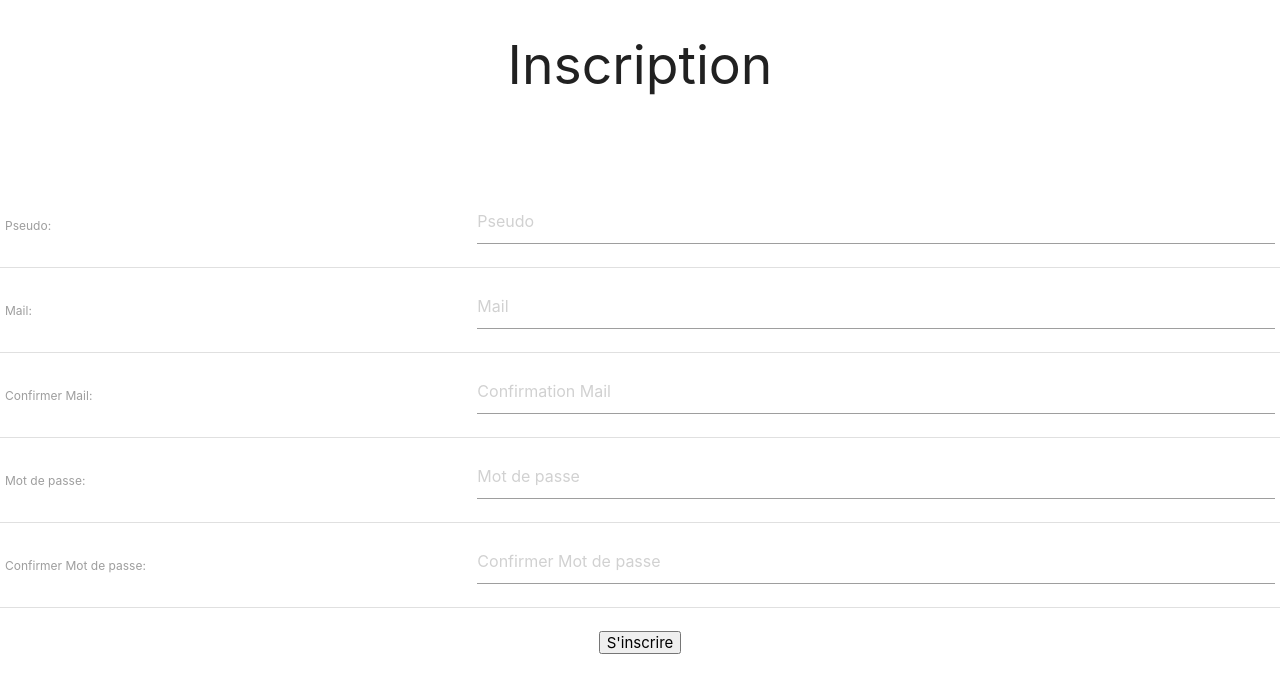
After one commit to evanhzg/lebonendroit, a PHP site: page /inscription.php in a window 1280 px wide. The commit adds this page. Shown: the top 693 px of the page. Run offline with PHP 8.4, Linux system fonts and the light colour scheme; some libraries are stand-ins or nearby versions.

Commit message:
ajout du fichier inscription et quelques modifs

```diff
--- /dev/null
+++ b/inscription.php
@@ -0,0 +1,89 @@
+<!DOCTYPE html>
+<html lang="en">
+
+<?php
+
+$bdd = new PDO('mysql:host=192.168.64.3;dbname=espace_membre', 'root', '');
+
+if(isset($_POST['forminscription']))
+{
+    echo "ok";
+}
+
+?>
+
+<head>
+    <meta charset="UTF-8">
+    <meta name="viewport" content="width=device-width, initial-scale=1.0">
+    <meta http-equiv="X-UA-Compatible" content="ie=edge">
+    <!--Import Google Icon Font-->
+    <link href="https://fonts.googleapis.com/icon?family=Material+Icons" rel="stylesheet">
+    <!--Import materialize.css-->
+    <link type="text/css" rel="stylesheet" href="css/materialize.min.css"  media="screen,projection"/>
+
+    <!--Let browser know website is optimized for mobile-->
+    <meta name="viewport" content="width=device-width, initial-scale=1.0"/>
+    <title>Inscription - LBE</title>
+
+    <link rel="stylesheet" href="style/css/style.css">
+</head>
+
+<body>
+    <div align="center">
+        <h2>Inscription</h2>
+        <br><br><br>
+        <form method="POST" action="">
+            <table>
+                <tr>
+                    <td align="right">
+                        <label for="pseudo">Pseudo:</label>
+                    </td>
+                    <td align="right">
+                        <input type="text" placeholder="Pseudo" id="pseudo" name="pseudo">
+                    </td>
+                </tr>
+
+                <tr>
+                    <td align="right">
+                        <label for="mail">Mail:</label>
+                    </td>
+                    <td align="right">
+                        <input type="email" placeholder="Mail" id="mail" name="mail">
+                    </td>
+                </tr>
+
+                <tr>
+                    <td align="right">
+                        <label for="mail2">Confirmer Mail:</label>
+                    </td>
+                    <td align="right">
+                        <input type="email" placeholder="Confirmation Mail" id="mail2" name="mail2">
+                    </td>
+                </tr>
+
+                <tr>
+                    <td align="right">
+                        <label for="mdp">Mot de passe:</label>
+                    </td>
+                    <td align="right">
+                        <input type="password" placeholder="Mot de passe" id="mdp" name="mdp">
+                    </td>
+                </tr>
+
+                <tr>
+                    <td align="right">
+                        <label for="mdp2">Confirmer Mot de passe:</label>
+                    </td>
+                    <td align="right">
+                        <input type="password" placeholder="Confirmer Mot de passe" id="mdp2" name="mdp2">
+                    </td>
+                </tr>
+            </table>
+            <br />
+            <input type="submit" name="forminscription" value="S'inscrire">
+
+        </form>
+    </div>
+</body>
+
+</html>
```
Also changed, not shown: index.php (+9 -10 lines).
